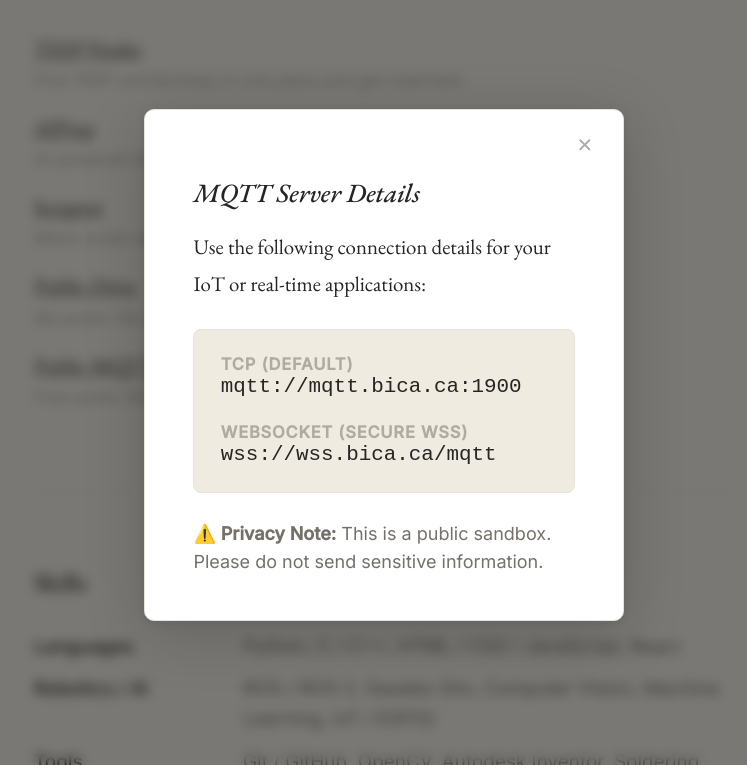
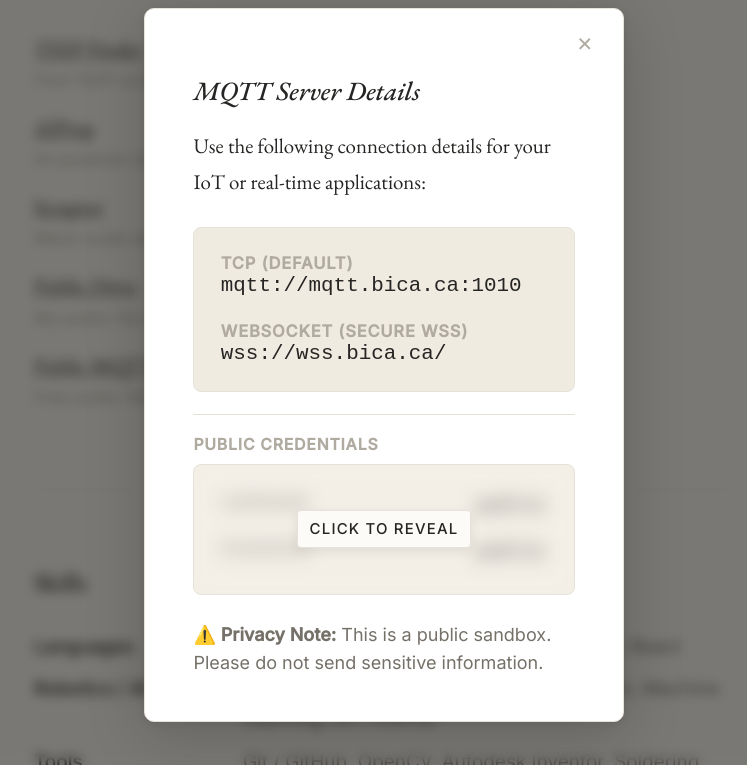
Before and after one commit to alawyyahdan/home-new, a website: page index.html in a window 1280 px wide. Both pictures are taken after a click on the link "Public MQTT Server". Shown: the part 2325-3090 px from the top of the page, without its empty margins (256-1003 px from the left). Drawn offline with nearby package versions, Linux system fonts and the light colour scheme.

Commit message:
feat: add blurred credentials reveal section to MQTT overlay and update connection endpoints

```diff
--- a/app.js
+++ b/app.js
@@ -283,7 +283,11 @@ document.addEventListener('keydown', e => {
   if (e.key === 'Escape') {
     closePdf();
     closeDonate();
-    document.getElementById('mqtt-overlay')?.classList.add('hidden');
+    if (mqttOverlay && !mqttOverlay.classList.contains('hidden')) {
+      mqttOverlay.classList.add('hidden');
+      document.body.style.overflow = '';
+      resetMqttCreds();
+    }
   }
 });
 
@@ -302,20 +306,33 @@ if (btnMqtt) {
   });
 }
 
+if (mqttOverlay) {
+  mqttOverlay.addEventListener('click', e => {
+    if (e.target === mqttOverlay) {
+      mqttOverlay.classList.add('hidden');
+      document.body.style.overflow = '';
+      resetMqttCreds();
+    }
+  });
+}
+
+const mqttCredsBox = document.getElementById('mqtt-creds-box');
+if (mqttCredsBox) {
+  mqttCredsBox.addEventListener('click', () => {
+    mqttCredsBox.classList.add('revealed');
+  });
+}
+
+function resetMqttCreds() {
+  if (mqttCredsBox) mqttCredsBox.classList.remove('revealed');
+}
+
 if (btnCloseMqtt) {
   btnCloseMqtt.addEventListener('click', () => {
     if (mqttOverlay) {
       mqttOverlay.classList.add('hidden');
       document.body.style.overflow = '';
-    }
-  });
-}
-
-if (mqttOverlay) {
-  mqttOverlay.addEventListener('click', e => {
-    if (e.target === mqttOverlay) {
-      mqttOverlay.classList.add('hidden');
-      document.body.style.overflow = '';
+      resetMqttCreds();
     }
   });
 }
--- a/index.html
+++ b/index.html
@@ -127,63 +127,72 @@
         <li>
           <div>
             <a href="https://spanel.bica.ca" target="_blank" rel="noopener"
-              data-tooltip="ESP32 embedded firmware with MQTT communication. Web-based real-time monitoring of solar panel orientation and weather sensor data. ☀️">Solar Panel Tracker &amp; Weather Detection</a>
+              data-tooltip="ESP32 embedded firmware with MQTT communication. Web-based real-time monitoring of solar panel orientation and weather sensor data. ☀️">Solar
+              Panel Tracker &amp; Weather Detection</a>
             <span class="doc-desc">ESP32, MQTT, IoT · 2025</span>
           </div>
         </li>
         <li>
           <div>
             <a href="https://cam.bica.ca" target="_blank" rel="noopener"
-              data-tooltip="Multi-user streaming platform with secure API key authentication, real-time video streaming, and web-based device management. 📷">ESP32-Cam Stream</a>
+              data-tooltip="Multi-user streaming platform with secure API key authentication, real-time video streaming, and web-based device management. 📷">ESP32-Cam
+              Stream</a>
             <span class="doc-desc">ESP32, Node.js · 2025</span>
           </div>
         </li>
         <li>
           <div>
             <span class="item-title"
-              data-tooltip="Simulation of a pallet autonomous mobile robot with dual fork-lift in ROS 2 and Gazebo, including Nav2 navigation stack and custom fork manipulation controllers. 🤖">Pallet AMR Simulator</span>
+              data-tooltip="Simulation of a pallet autonomous mobile robot with dual fork-lift in ROS 2 and Gazebo, including Nav2 navigation stack and custom fork manipulation controllers. 🤖">Pallet
+              AMR Simulator</span>
             <span class="doc-desc">ROS 2, Gazebo, Nav2 · 2025</span>
           </div>
         </li>
         <li>
           <div>
             <span class="item-title"
-              data-tooltip="Real-time pipeline using Python and OpenCV — Canny edge detection, ROI masking, and Hough Transform to detect lane markings and infer driving direction. 🚗">Lane Detection for Autonomous Vehicle</span>
+              data-tooltip="Real-time pipeline using Python and OpenCV — Canny edge detection, ROI masking, and Hough Transform to detect lane markings and infer driving direction. 🚗">Lane
+              Detection for Autonomous Vehicle</span>
             <span class="doc-desc">Python, OpenCV · 2025</span>
           </div>
         </li>
         <li>
           <div>
             <span class="item-title"
-              data-tooltip="Built a prediction model using CatBoost + SHAP. Achieved best results and used SHAP to highlight main risk drivers like loan-to-income ratio and interest rate. 💸">Loan Default Prediction</span>
+              data-tooltip="Built a prediction model using CatBoost + SHAP. Achieved best results and used SHAP to highlight main risk drivers like loan-to-income ratio and interest rate. 💸">Loan
+              Default Prediction</span>
             <span class="doc-desc">CatBoost, SHAP · 2025</span>
           </div>
         </li>
         <li>
           <div>
             <span class="item-title"
-              data-tooltip="Built a WhatsApp chatbot backend with Node.js + OpenAI API to automate Q&amp;A for a TikTok account. Deployed on VPS with session-based conversation context. 💬">WhatsApp Chatbot</span>
+              data-tooltip="Built a WhatsApp chatbot backend with Node.js + OpenAI API to automate Q&amp;A for a TikTok account. Deployed on VPS with session-based conversation context. 💬">WhatsApp
+              Chatbot</span>
             <span class="doc-desc">Node.js, OpenAI · 2024</span>
           </div>
         </li>
         <li>
           <div>
             <span class="item-title"
-              data-tooltip="Autonomous line-following robot with color detection to read randomized orders and deliver ping-pong balls to the correct color-coded tables, then return to start. 🚚">JM-BOT Delivery Robot</span>
+              data-tooltip="Autonomous line-following robot with color detection to read randomized orders and deliver ping-pong balls to the correct color-coded tables, then return to start. 🚚">JM-BOT
+              Delivery Robot</span>
             <span class="doc-desc">Embedded, Robotics · 2025</span>
           </div>
         </li>
         <li>
           <div>
             <a href="https://astar.bica.ca" target="_blank" rel="noopener"
-              data-tooltip="An interactive map simulation covering all cities in East Java, using the A* algorithm to find the shortest delivery route between cities. 🗺️">A* Pathfinder — East Java Logistics</a>
+              data-tooltip="An interactive map simulation covering all cities in East Java, using the A* algorithm to find the shortest delivery route between cities. 🗺️">A*
+              Pathfinder — East Java Logistics</a>
             <span class="doc-desc">JavaScript, AI · 2025</span>
           </div>
         </li>
         <li>
           <div>
             <span class="item-title"
-              data-tooltip="Real digital circuit with manual switch-controlled up/down counter using IC 555, 4017, 74LS147, and 4511 chips to drive a 7-segment display. 🔢">Up/Down Counter 7-Segment</span>
+              data-tooltip="Real digital circuit with manual switch-controlled up/down counter using IC 555, 4017, 74LS147, and 4511 chips to drive a 7-segment display. 🔢">Up/Down
+              Counter 7-Segment</span>
             <span class="doc-desc">Digital Circuits, IC 555 · 2025</span>
           </div>
         </li>
@@ -338,14 +347,34 @@
           </p>
           <p
             style="margin-bottom: 1.2rem; font-family: monospace; font-size: 0.95rem; color: var(--text); line-height: 1;">
-            mqtt://mqtt.bica.ca:1900</p>
+            mqtt://mqtt.bica.ca:1010</p>
 
           <p
             style="margin-bottom: 0.2rem; font-family: var(--f-sans); font-size: 0.75rem; color: var(--subtle); text-transform: uppercase; letter-spacing: 0.05em; line-height: 1;">
             <strong>WebSocket (Secure WSS)</strong>
           </p>
           <p style="margin-bottom: 0; font-family: monospace; font-size: 0.95rem; color: var(--text); line-height: 1;">
-            wss://wss.bica.ca/mqtt</p>
+            wss://wss.bica.ca/</p>
+        </div>
+
+        <!-- Credentials section -->
+        <div id="mqtt-creds-container" style="margin-top: 1rem; border-top: 1px solid var(--border); padding-top: 1rem;">
+          <p style="margin-bottom: 0.5rem; font-family: var(--f-sans); font-size: 0.72rem; color: var(--subtle); text-transform: uppercase; letter-spacing: 0.05em; line-height: 1;">
+            <strong>Public Credentials</strong>
+          </p>
+          <div id="mqtt-creds-box" class="creds-blur-box">
+            <div class="creds-blur-overlay"><span>Click to reveal</span></div>
+            <div class="creds-content-inner">
+              <div style="display:flex; justify-content:space-between; margin-bottom: 0.5rem;">
+                <span style="font-family: var(--f-sans); font-size: 0.72rem; color: var(--muted); text-transform: uppercase;">Username</span>
+                <span style="font-family: monospace; font-size: 0.9rem; color: var(--text);">public</span>
+              </div>
+              <div style="display:flex; justify-content:space-between;">
+                <span style="font-family: var(--f-sans); font-size: 0.72rem; color: var(--muted); text-transform: uppercase;">Password</span>
+                <span style="font-family: monospace; font-size: 0.9rem; color: var(--text);">public</span>
+              </div>
+            </div>
+          </div>
         </div>
 
         <p
--- a/style.css
+++ b/style.css
@@ -620,6 +620,62 @@ section ul li {
   transform: translateY(0);
 }
 
+/* ── MQTT Credentials Blur Effect ── */
+.creds-blur-box {
+  position: relative;
+  background: var(--surface);
+  padding: 1.1rem 1.2rem;
+  border-radius: 8px;
+  border: 1px solid var(--border);
+  cursor: pointer;
+  overflow: hidden;
+  transition: transform 0.2s var(--ease), border-color 0.2s;
+}
+.creds-blur-box:hover { border-color: var(--muted); }
+
+.creds-blur-overlay {
+  position: absolute;
+  inset: 0;
+  z-index: 2;
+  background: rgba(252, 251, 248, 0.25);
+  backdrop-filter: blur(8px);
+  -webkit-backdrop-filter: blur(8px);
+  display: flex;
+  align-items: center;
+  justify-content: center;
+  transition: opacity 0.35s ease, visibility 0.35s;
+}
+[data-theme="dark"] .creds-blur-overlay { background: rgba(24, 25, 26, 0.4); }
+
+.creds-blur-overlay span {
+  font-family: var(--f-sans);
+  font-size: 0.68rem;
+  font-weight: 500;
+  text-transform: uppercase;
+  letter-spacing: 0.08em;
+  color: var(--text);
+  background: var(--bg);
+  padding: 5px 12px;
+  border-radius: 4px;
+  box-shadow: 0 4px 12px rgba(0,0,0,0.08);
+  border: 1px solid var(--border);
+}
+
+.creds-blur-box.revealed .creds-blur-overlay {
+  opacity: 0;
+  visibility: hidden;
+}
+
+.creds-content-inner {
+  filter: blur(5px);
+  transition: filter 0.4s ease;
+  user-select: none;
+}
+.creds-blur-box.revealed .creds-content-inner {
+  filter: none;
+  user-select: text;
+}
+
 /* ═══ RESPONSIVE ═══ */
 @media (max-width: 520px) {
   html { font-size: 16px; }
```
